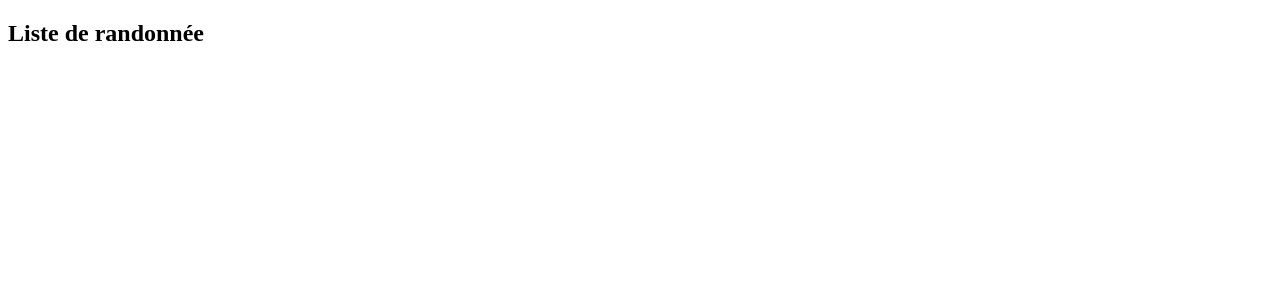
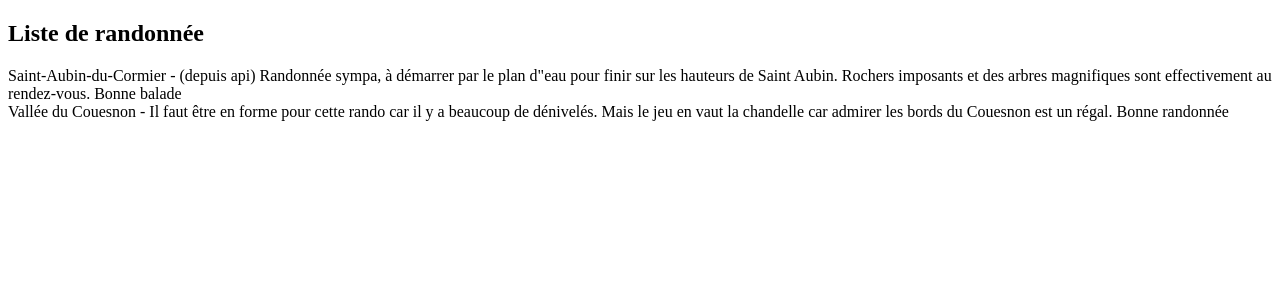
Before and after one commit to ralexandre75/angular-rando, an Angular app: page /hikes in a window 1280 px wide. Shown: the top 300 px of the page. Built offline with nearby package versions, Linux system fonts and the light colour scheme.

Commit message:
afficher nos randonnées dans hike-list-component.html

```diff
--- a/src/app/app.component.ts
+++ b/src/app/app.component.ts
@@ -1,4 +1,4 @@
-import { Component, OnInit } from '@angular/core';
+import { Component } from '@angular/core';
 import { HttpModule } from '@angular/http';
 
 import { Hike } from './hike/hike';
@@ -10,18 +10,4 @@ import { HikeService } from './hike/hike.service';
   templateUrl: './app.component.html',
   styleUrls: ['./app.component.css']
 })
-export class AppComponent implements OnInit {
-  hikes: Hike[];
-
-  constructor(private _hikeService: HikeService) {
-  }
-
-  ngOnInit() {
-     // this.hikes = this._hikeService.getHikes();
-    this._hikeService.getHikesFromAPI().subscribe(
-                                              res => this.hikes = res,
-                                              err => console.error(err.status)
-    );
-    console.log(this.hikes);
-  }
-}
+export class AppComponent {}
--- a/src/app/hike/hike-list.component.html
+++ b/src/app/hike/hike-list.component.html
@@ -1 +1,5 @@
 <h2>Liste de randonnée</h2>
+
+<div *ngFor="let hike of hikes">
+    {{hike.name}} - {{hike.description}}
+</div>
--- a/src/app/hike/hike-list.component.ts
+++ b/src/app/hike/hike-list.component.ts
@@ -1,9 +1,22 @@
-import { Component } from '@angular/core';
+import { Component, OnInit } from '@angular/core';
+
 import { Hike } from './hike';
+import { HikeService } from './hike.service';
 
 @Component({
     selector: 'app-hike-list',
     templateUrl: 'hike-list.component.html'
 })
-export class HikeListComponent {
+export class HikeListComponent implements OnInit {hikes: Hike[];
+
+    constructor(private _hikeService: HikeService) {
+    }
+    ngOnInit() {
+       // this.hikes = this._hikeService.getHikes();
+      this._hikeService.getHikesFromAPI().subscribe(
+                                                res => this.hikes = res,
+                                                err => console.error(err.status)
+      );
+      console.log(this.hikes);
+    }
 }
```
